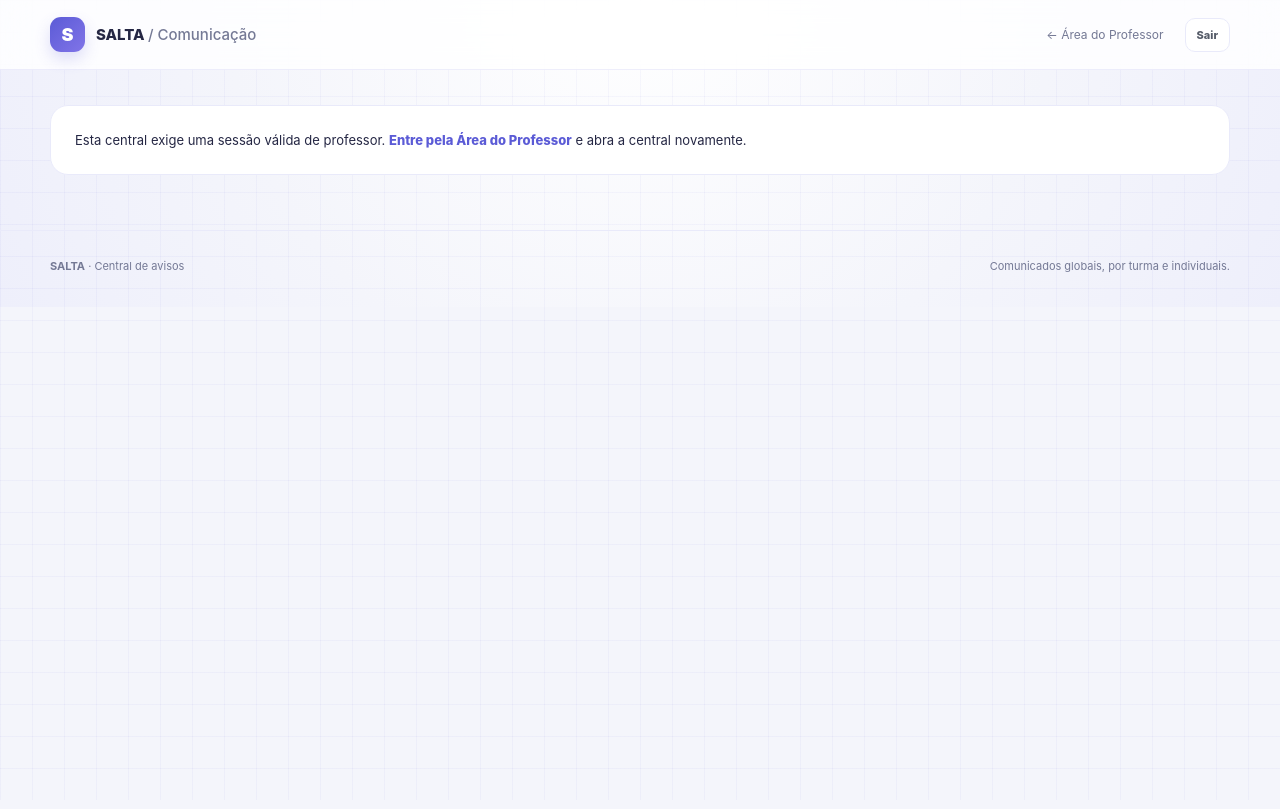
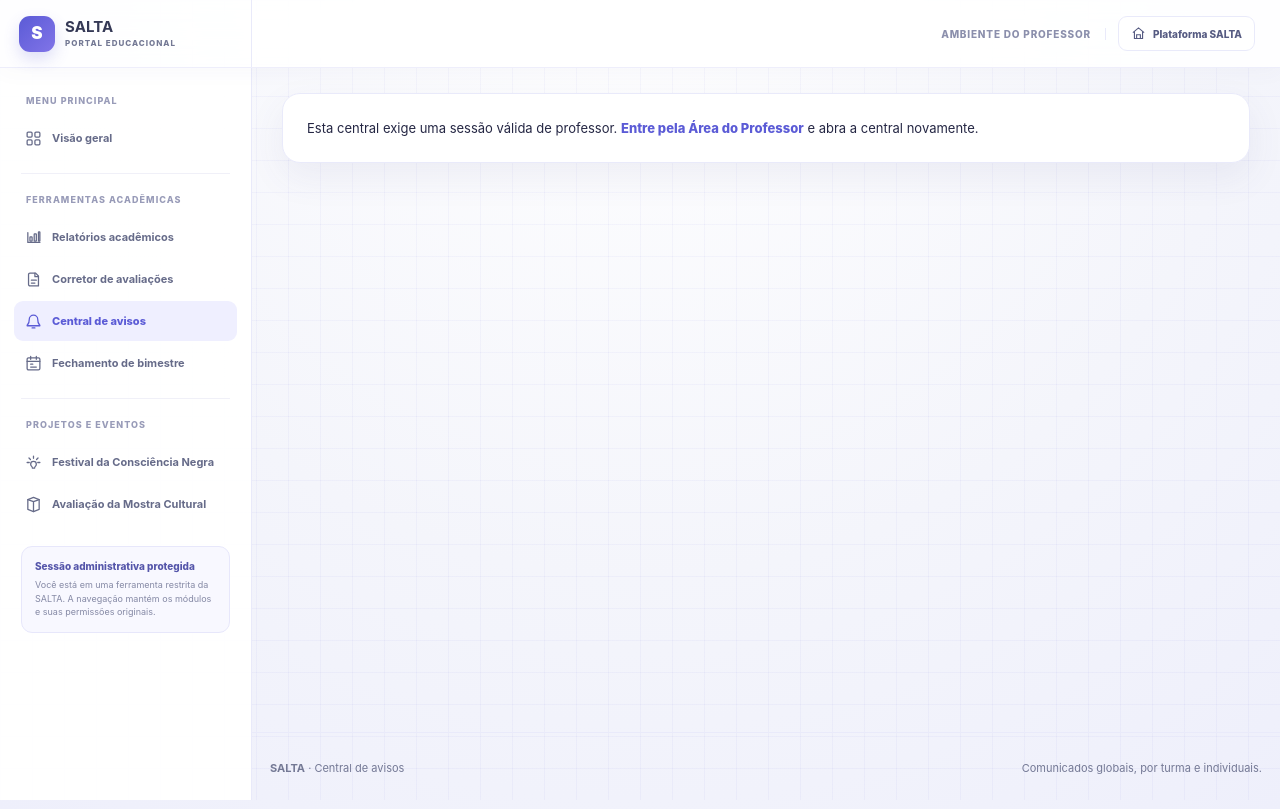
Before and after one commit to d4nny3l/portal-do-aluno, a plain HTML site: page plataforma/mensagens.html in a window 1280 px wide. Drawn offline with Linux system fonts and the light colour scheme; no server answers.

Commit message:
Padroniza navegação e identidade visual das páginas do professor

```diff
--- a/plataforma/mensagens.html
+++ b/plataforma/mensagens.html
@@ -84,8 +84,43 @@ footer .wrap{display:flex;justify-content:space-between;gap:12px}
 [hidden]{display:none!important}
 </style>
 <link rel="stylesheet" href="../salta-theme.css?v=b2cb545">
+<link rel="stylesheet" href="./professor-theme.css?v=20261105">
 </head>
-<body>
+<body class="professor-layout">
+<header class="teacher-shell-topbar">
+  <div class="teacher-shell-brandzone">
+    <button class="teacher-shell-toggle" id="teacherShellToggle" type="button" aria-label="Abrir menu" aria-expanded="false"><svg viewBox="0 0 24 24"><path d="M4 6h16M4 12h16M4 18h16"/></svg></button>
+    <a class="teacher-shell-brand" href="./professor.html" aria-label="SALTA — Área do Professor"><span class="teacher-shell-brand-mark">S</span><span class="teacher-shell-brand-copy"><strong>SALTA</strong><small>PORTAL EDUCACIONAL</small></span></a>
+  </div>
+  <div class="teacher-shell-actions"><span class="teacher-shell-context">AMBIENTE DO PROFESSOR</span><a class="teacher-shell-home" href="./"><svg viewBox="0 0 24 24"><path d="M3 10.5L12 3l9 7.5M5.5 9v11h13V9M9 20v-6h6v6"/></svg> Plataforma SALTA</a></div>
+</header>
+<aside class="teacher-shell-sidebar" aria-label="Navegação da Área do Professor">
+  <div class="teacher-shell-caption">Menu principal</div>
+  <a class="teacher-shell-link" href="./professor.html"><svg viewBox="0 0 24 24"><rect x="3" y="3" width="7" height="7" rx="1.5"/><rect x="14" y="3" width="7" height="7" rx="1.5"/><rect x="3" y="14" width="7" height="7" rx="1.5"/><rect x="14" y="14" width="7" height="7" rx="1.5"/></svg><span>Visão geral</span></a>
+  <div class="teacher-shell-divider"></div>
+  <div class="teacher-shell-caption">Ferramentas acadêmicas</div>
+  <a class="teacher-shell-link" href="./estatistica.html"><svg viewBox="0 0 24 24"><path d="M4 19V5M4 19h17"/><rect x="7" y="11" width="3" height="6" rx=".5"/><rect x="13" y="7" width="3" height="10" rx=".5"/><rect x="19" y="4" width="2" height="13" rx=".5"/></svg><span>Relatórios acadêmicos</span></a>
+  <a class="teacher-shell-link" href="../corretor/"><svg viewBox="0 0 24 24"><path d="M7 3h8l4 4v14H7a2 2 0 0 1-2-2V5a2 2 0 0 1 2-2Z"/><path d="M14 3v5h5M9 13h7M9 17h5"/></svg><span>Corretor de avaliações</span></a>
+  <a class="teacher-shell-link active" href="./mensagens.html" aria-current="page"><svg viewBox="0 0 24 24"><path d="M18 9a6 6 0 0 0-12 0c0 7-3 7-3 9h18c0-2-3-2-3-9ZM10 21h4"/></svg><span>Central de avisos</span></a>
+  <a class="teacher-shell-link" href="./fechamento-bimestre.html"><svg viewBox="0 0 24 24"><rect x="3" y="4" width="18" height="17" rx="2"/><path d="M8 2v4M16 2v4M3 9h18M8 13h3M8 17h8"/></svg><span>Fechamento de bimestre</span></a>
+  <div class="teacher-shell-divider"></div>
+  <div class="teacher-shell-caption">Projetos e eventos</div>
+  <a class="teacher-shell-link" href="./festival-consciencia-negra-admin.html"><svg viewBox="0 0 24 24"><path d="M12 3v3M5.6 5.6l2.1 2.1M3 12h3M18 12h3M16.3 7.7l2.1-2.1M8 14.5a4 4 0 1 1 8 0c0 1.6-.8 2.4-1.7 3.3-.6.6-.8 1.1-.8 2.2h-3c0-1.1-.2-1.6-.8-2.2C8.8 16.9 8 16.1 8 14.5Z"/></svg><span>Festival da Consciência Negra</span></a>
+  <a class="teacher-shell-link" href="../mostra-cultural.html?admin=1"><svg viewBox="0 0 24 24"><path d="M4 19V5l8-3 8 3v14l-8 3-8-3Z"/><path d="m4 5 8 3 8-3M12 8v14"/></svg><span>Avaliação da Mostra Cultural</span></a>
+  <div class="teacher-shell-note"><strong>Sessão administrativa protegida</strong><p>Você está em uma ferramenta restrita da SALTA. A navegação mantém os módulos e suas permissões originais.</p></div>
+</aside>
+<div class="teacher-shell-overlay" id="teacherShellOverlay"></div>
+<script>
+(() => {
+ const toggle=document.getElementById("teacherShellToggle");
+ const overlay=document.getElementById("teacherShellOverlay");
+ const close=()=>{document.body.classList.remove("teacher-nav-open");toggle?.setAttribute("aria-expanded","false");};
+ toggle?.addEventListener("click",()=>{const open=document.body.classList.toggle("teacher-nav-open");toggle.setAttribute("aria-expanded",String(open));});
+ overlay?.addEventListener("click",close);
+ document.querySelectorAll(".teacher-shell-sidebar a").forEach(link=>link.addEventListener("click",close));
+ document.addEventListener("keydown",event=>{if(event.key==="Escape")close();});
+})();
+</script>
 <header class="topbar"><div class="wrap top-inner">
  <a class="brand" href="./"><span class="mark">S</span><span>SALTA <span style="font-weight:500;color:var(--muted)">/ Comunicação</span></span></a>
  <div class="top-actions"><a class="toplink" href="./professor.html">← Área do Professor</a><button class="refresh" id="logoutButton" type="button">Sair</button></div>
```
